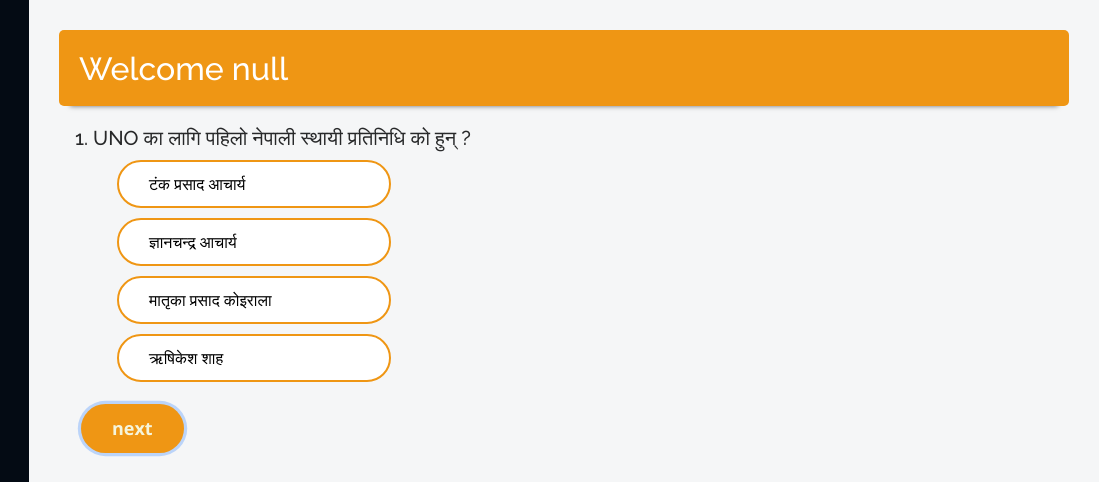
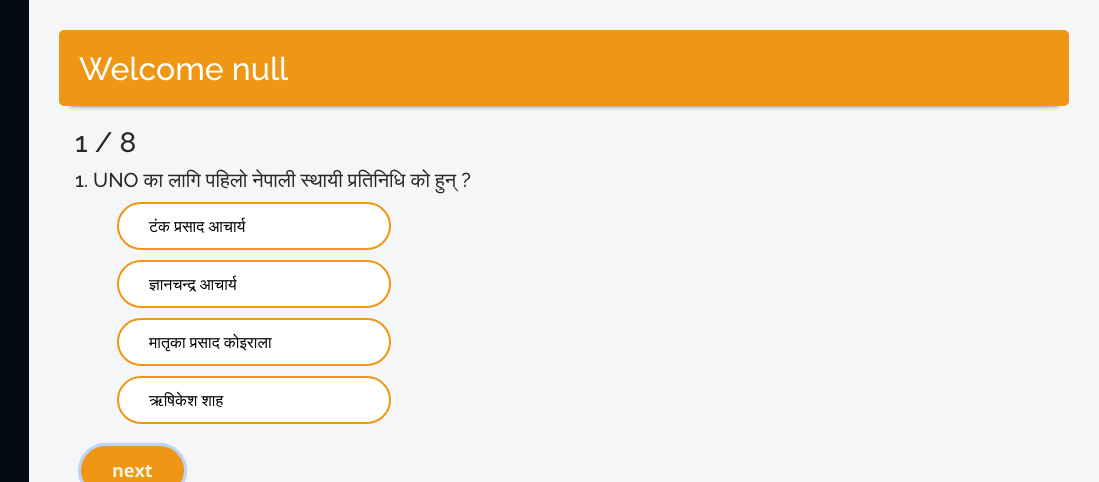
Before and after one commit to sandipolee/markiii, a plain HTML site: page quiz.html in a window 1280 px wide. Both pictures are taken after a click on the button "next". Shown: the top 482 px of the page, 181-1280 px from the left. Drawn offline with nearby package versions, Linux system fonts and the light colour scheme.

```diff
--- a/assets/js/quiz.js
+++ b/assets/js/quiz.js
@@ -7,47 +7,7 @@ let score = 0;
 let correctans_count = 0;
 let Wrongans_count = 0;
 
-let questionse = [{
-        question: "Bank of England  कहिले स्थापना भएको हो ?",
-        answers: [
-            "1668 AD",
-            "1632 AD",
-            "1407 AD",
-            "1694 AD"
-        ],
-        correctIndex: 3
-    },
-    {
-        question: "How hot is the surface of the sun?",
-        answers: [
-            "1,233 K",
-            "5,778 K",
-            "12,130 K",
-            "101,300 K"
-        ],
-        correctIndex: 3
-    },
-    {
-        question: "Who are the actors in The Internship?",
-        answers: [
-            "Ben Stiller, Jonah Hill",
-            "Courteney Cox, Matt LeBlanc",
-            "Kaley Cuoco, Jim Parsons",
-            "Vince Vaughn, Owen Wilson"
-        ],
-        correctIndex: 3
-    },
-    {
-        question: "What is the capital of Spain?",
-        answers: [
-            "Berlin",
-            "Buenos Aires",
-            "Madrid",
-            "San Juan"
-        ],
-        correctIndex: 2
-    }
-]
+
 
 
 
@@ -98,7 +58,7 @@ h2.innerHTML = `Welcome  ${user_Name} `;
 function show(Ndata) {
     let question_area = document.querySelector("#questionArea");
     let questions = Ndata;
-    console.log(questions.length)
+    document.querySelector("#question-count").innerHTML = ` ${currentQuestion +1} / ${questions.length}`;
     question_area.innerHTML = `<h5>${currentQuestion + 1}. ${questions[currentQuestion]["question"]} </h5>
 
     <ul class="options col-md-4">
@@ -111,7 +71,8 @@ function show(Ndata) {
 
     toogleclick();
 }
-// document.querySelector("#question-count").innerHTML = ` ${currentQuestion + 1} / ${questions.length}`;
+//
+
 fetchData()
 
 function fetchData() {
@@ -126,16 +87,24 @@ function fetchData() {
 }
 
 
-
 function next() {
 
 
-    console.log(currentQuestion);
+
+    fetch("./assets/json/quize.json")
+        .then(function(response) {
+            return response.json();
+        })
+        .then(function(data) {
+            let questions = data;
+
             let correctanswer = questions[currentQuestion]["correctIndex"];
             currentQuestion++;
+
             let userAnswer = document.querySelector(".activequiz").id;
-    console.log(userAnswer)
+
             document.querySelector("#question-count").innerHTML = ` ${currentQuestion +1} / ${questions.length}`;
+
             if (correctanswer == userAnswer) {
                 score = score + 2;
                 correctans_count++;
@@ -151,7 +120,9 @@ function next() {
 
                 workarea.innerHTML = workarea.innerHTML + `<button class="btn" onclick="submit()">sumbit</button>`;
 
-    } else show();
+            } else fetchData();
+        });
+
 
 }
 
```
Also changed, not shown: index.html (+1 -0 lines). Lines whose indentation alone changed are shown as unchanged.
